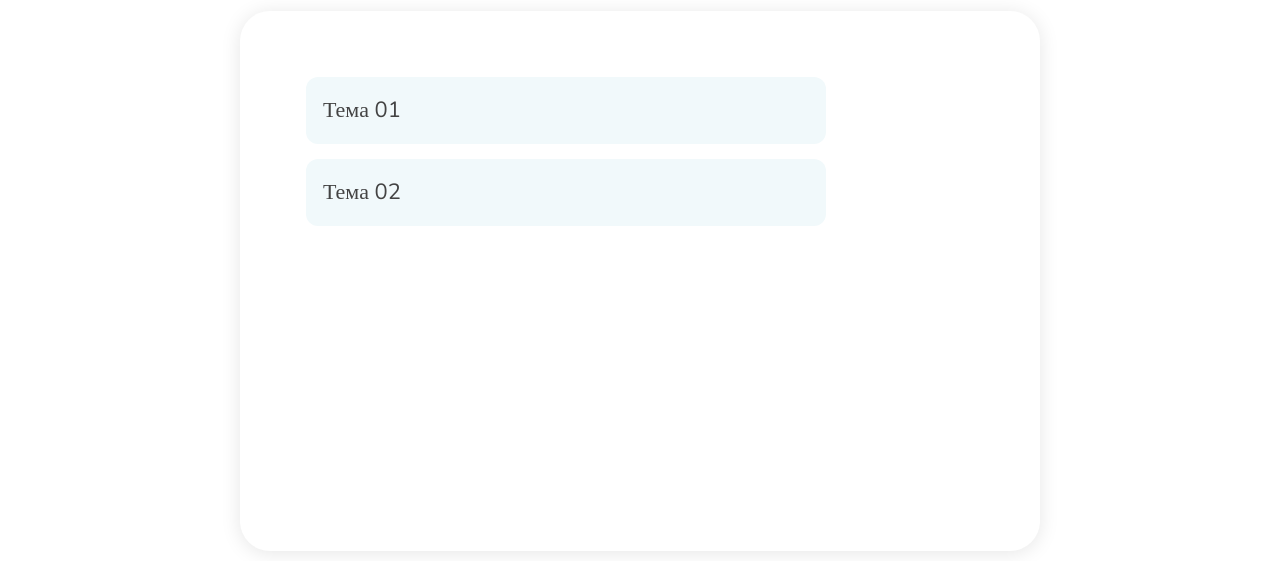
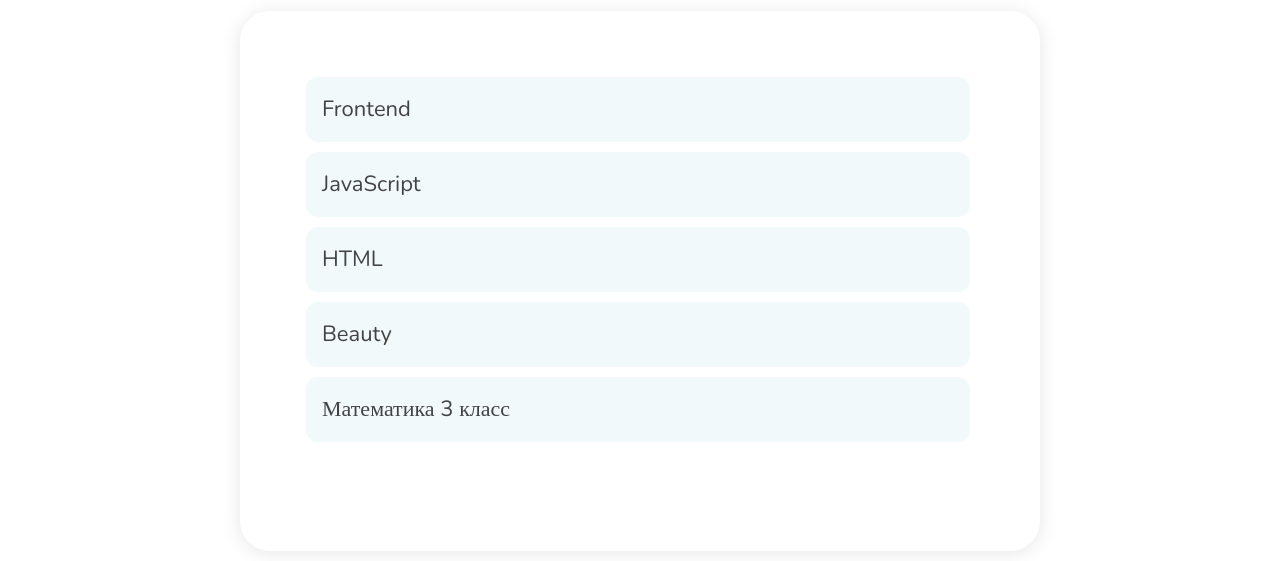
Before and after one commit to Myakis/app-quiz, a plain HTML site: page index.html in a window 1280 px wide. Shown: the part 239-800 px from the top of the page. Drawn offline with nearby package versions, Linux system fonts and the light colour scheme.

Commit message:
add db quiz

```diff
--- /dev/null
+++ b/db/quiz_db.json
@@ -0,0 +1,339 @@
+[
+  {
+    "id": "622",
+    "theme": "Frontend",
+    "result": [
+      [30, "есть зададтки, нужно развивать"],
+      [60, "очень хорошо, но есть пробелы"],
+      [90, "отличный результат"]
+    ],
+    "list": [
+      {
+        "type": "radio",
+        "question": "Расшифруйте аббревиатуру HTML",
+        "answers": ["HyperText Markup Language", "HeadingText Markup Language", "HyperText Mode Language", "HeadingText Markup Language"]
+      },
+      {
+        "type": "radio",
+        "question": "Какой тег используется для создания ссылки",
+        "answers": ["<a>", "<link>", "<p>", "<button>"]
+      },
+      {
+        "type": "radio",
+        "question": "Где должен быть тег title?",
+        "answers": ["head", "main", "body", "footer"],
+        "correct": 1
+      },
+      {
+        "type": "radio",
+        "question": "Какая из предложенных ссылок является абсолютной?",
+        "answers": ["http://www.site.com/page.html", "/page.html", "./page.html", "page.html"]
+      },
+      {
+        "type": "radio",
+        "question": "Тег для вывода изображений",
+        "answers": ["img", "image", "picture", "figure"]
+      },
+      {
+        "type": "radio",
+        "question": "Можно ли строчные элементы вкладывать в блочные?",
+        "answers": ["да, можно", "нет, это не семантичная верстка", "можно, только осторожно", "нет, это не валидно"]
+      },
+      {
+        "type": "radio",
+        "question": "Сколько атрибутов id может быть на странице",
+        "answers": ["Один", "Два", "Сколько угодно", "Не одного, нет такого атрибута"]
+      },
+      {
+        "type": "checkbox",
+        "question": "Какие теги используются для списков",
+        "answers": ["dl", "ol", "ul", "rl"],
+        "correct": 3
+      },
+      {
+        "type": "radio",
+        "question": "Как сделать элемент flex-контейнером?",
+        "answers": ["display: flex", "<flex>", "class=\"flex\"", "flex: 1"]
+      },
+      {
+        "type": "checkbox",
+        "question": "Выберите значения свойства justify-content",
+        "answers": ["space-around", "space-between", "space-evenly", "space-revert"],
+        "correct": 3
+      },
+      {
+        "type": "radio",
+        "question": "Какое значение по умолчанию у свойства align-items?",
+        "answers": ["stretch", "initial", "center", "space-around"]
+      },
+      {
+        "type": "radio",
+        "question": "Можно ли использовать технологию Flex и Grid в одном проекте?",
+        "answers": ["да", "нет", "да, но только на разных страницах", "нет это сломает вёрстку"]
+      },
+      {
+        "type": "radio",
+        "question": "Может ли грид-элемент быть грид-контейнером?",
+        "answers": ["да", "нет, вёрстка сломается", "да, только если inline-grid", "нет, так не работает"]
+      },
+      {
+        "type": "checkbox",
+        "question": "Как в JavaScript создать массив?",
+        "answers": ["[]", "new Array()", "Array()", "array()"],
+        "correct": 3
+      },
+      {
+        "type": "radio",
+        "question": "Этот оператор завершает выполнение текущей функции и возвращает её значение.",
+        "answers": ["return", "break", "throw", "catch"]
+
+      },
+      {
+        "type": "radio",
+        "question": "Расшифруйте аббревиатуру DOM",
+        "answers": ["Document Object Model", "Document Objects Mode", "Digital Optical Modulation", "Digital Optical Modul"]
+      },
+      {
+        "type": "checkbox",
+        "question": "Метод, который округляет аргумент",
+        "answers": ["Math.ceil()", "Math.floor()", "Math.round()", "Math.pow()"],
+        "correct": 3
+      },
+      {
+        "type": "radio",
+        "question": "Этот метод разбивает строку на подстроки в виде массив строк",
+        "answers": ["split()", "slice()", "charAt()", "splice()"]
+      },
+      {
+        "type": "radio",
+        "question": "Что вернет выражение parseInt('007')",
+        "answers": ["7", "'007'", "ошибка", "ничего"]
+      },
+      {
+        "type": "checkbox",
+        "question": "Как добавить элемент elem в массив array?",
+        "answers": ["array.push(elem)", "array.shift(elem)", "array[array.length] = elem", "array.pop(elem)"],
+        "correct": 3
+      }
+    ]
+  },
+  {
+    "id": "57135",
+    "theme": "JavaScript",
+    "result": [
+      [20, "есть зададтки, нужно развивать"],
+      [60, "очень хорошо, но есть пробелы"],
+      [90, "отличный результат"]
+    ],
+    "list": [
+      {
+        "type": "checkbox",
+        "question": "Как в JavaScript создать массив?",
+        "answers": ["[]", "new Array()", "Array()", "array()"],
+        "correct": 3
+      },
+      {
+        "type": "radio",
+        "question": "Этот оператор завершает выполнение текущей функции и возвращает её значение.",
+        "answers": ["return", "break", "throw", "catch"]
+
+      },
+      {
+        "type": "radio",
+        "question": "Расшифруйте аббревиатуру DOM",
+        "answers": ["Document Object Model", "Document Objects Mode", "Digital Optical Modulation", "Digital Optical Modul"]
+      },
+      {
+        "type": "checkbox",
+        "question": "Метод, который округляет аргумент",
+        "answers": ["Math.ceil()", "Math.floor()", "Math.round()", "Math.pow()"],
+        "correct": 3
+      },
+      {
+        "type": "radio",
+        "question": "Этот метод разбивает строку на подстроки в виде массив строк",
+        "answers": ["split()", "slice()", "charAt()", "splice()"]
+      },
+      {
+        "type": "radio",
+        "question": "Что вернет выражение parseInt('007')",
+        "answers": ["7", "'007'", "ошибка", "ничего"]
+      },
+      {
+        "type": "checkbox",
+        "question": "Как добавить элемент elem в массив array?",
+        "answers": ["array.push(elem)", "array.shift(elem)", "array[array.length] = elem", "array.pop(elem)"],
+        "correct": 3
+      }
+    ]
+  },
+  {
+    "id": "89345",
+    "theme": "HTML",
+    "result": [
+      [10, "есть зададтки, нужно развивать"],
+      [60, "очень хорошо, но есть пробелы"],
+      [90, "отличный результат"]
+    ],
+    "list": [
+      {
+        "type": "radio",
+        "question": "Расшифруйте аббревиатуру HTML",
+        "answers": ["HyperText Markup Language", "HeadingText Markup Language", "HyperText Mode Language", "HeadingText Markup Language"]
+      },
+      {
+        "type": "radio",
+        "question": "Какой тег используется для создания ссылки",
+        "answers": ["<a>", "<link>", "<p>", "<button>"]
+      },
+      {
+        "type": "radio",
+        "question": "Где должен быть тег title?",
+        "answers": ["head", "main", "body", "footer"],
+        "correct": 1
+      },
+      {
+        "type": "radio",
+        "question": "Какая из предложенных ссылок является абсолютной?",
+        "answers": ["http://www.site.com/page.html", "/page.html", "./page.html", "page.html"]
+      },
+      {
+        "type": "radio",
+        "question": "Тег для вывода изображений",
+        "answers": ["img", "image", "picture", "figure"]
+      },
+      {
+        "type": "radio",
+        "question": "Можно ли строчные элементы вкладывать в блочные?",
+        "answers": ["да, можно", "нет, это не семантичная верстка", "можно, только осторожно", "нет, это не валидно"]
+      },
+      {
+        "type": "radio",
+        "question": "Сколько атрибутов id может быть на странице",
+        "answers": ["Один", "Два", "Сколько угодно", "Не одного, нет такого атрибута"]
+      },
+      {
+        "type": "checkbox",
+        "question": "Какие теги используются для списков",
+        "answers": ["dl", "ol", "ul", "rl"],
+        "correct": 3
+      },
+      {
+        "type": "radio",
+        "question": "Как сделать элемент flex-контейнером?",
+        "answers": ["display: flex", "<flex>", "class=\"flex\"", "flex: 1"]
+      },
+      {
+        "type": "checkbox",
+        "question": "Выберите значения свойства justify-content",
+        "answers": ["space-around", "space-between", "space-evenly", "space-revert"],
+        "correct": 3
+      },
+      {
+        "type": "radio",
+        "question": "Какое значение по умолчанию у свойства align-items?",
+        "answers": ["stretch", "initial", "center", "space-around"]
+      },
+      {
+        "type": "radio",
+        "question": "Можно ли использовать технологию Flex и Grid в одном проекте?",
+        "answers": ["да", "нет", "да, но только на разных страницах", "нет это сломает вёрстку"]
+      },
+      {
+        "type": "radio",
+        "question": "Может ли грид-элемент быть грид-контейнером?",
+        "answers": ["да", "нет, вёрстка сломается", "да, только если inline-grid", "нет, так не работает"]
+      }
+    ]
+  },
+  {
+    "id": "23023",
+    "theme": "Beauty",
+    "result": [
+      [20, "есть зададтки, нужно развивать"],
+      [50, "очень хорошо, вы разбирайтесь в теме бьюти"],
+      [80, "отличный результат"]
+    ],
+    "list": [
+      {
+        "type": "radio",
+        "question": "цветовой круг содержит в себе",
+        "answers": ["3 основных цвета", "4 основных цвета", "2 основных цвета", "5 основных цветов"]
+      },
+      {
+        "type": "radio",
+        "question": "золотое сечение лица - ",
+        "answers": ["идеальные пропорции лица", "может быть только у мужчин", "встречается только у женщин", "может быть только у детей"]
+      },
+      {
+        "type": "radio",
+        "question": "формы лица, сколько их?",
+        "answers": ["7", "4", "6", "5"]
+      },
+      {
+        "type": "radio",
+        "question": "формы глаз сколько их",
+        "answers": ["9", "6", "8", "5"]
+      },
+      {
+        "type": "radio",
+        "question": "комки Биша — это",
+        "answers": ["жировые отложения в области щек", "жировые отложения под глазами", "жировые отложения в области подбородка", "жировые отложения в верхних веках"]
+      },
+      {
+        "type": "radio",
+        "question": "корректор для лица:",
+        "answers": ["наносится точечно на проблемные участки кожи", "наносится на всё лицо", "наносится только под глаза", "наносится на зоны высветления лица"]
+      },
+      {
+        "type": "radio",
+        "question": "скульптор для лица нужен:",
+        "answers": ["для прорисовывания всех естественныех теневых зон на лице", "чтобы скрыть проблемные участки кожи", "для высветления зоны под глазами", "для затемнения зоны подбородка"]
+      }
+    ]
+  },
+  {
+    "id": "73789",
+    "theme": "Математика 3 класс",
+    "result": [
+      [20, "Молодец, ты очень старался, но нужно еще потренироваться"],
+      [60, "Умница, очень хороший результат"],
+      [100, "Вот это да, это лучший результат"]
+    ],
+    "list": [
+      {
+        "type": "checkbox",
+        "question": "Выбери все выражения, значения которых равны 6",
+        "answers": ["24 : 4", "42 : 7", "30 : 5", "48 : 6"],
+        "correct": 3
+      },
+      {
+        "type": "radio",
+        "question": "Цена одной наклейки 4 рубля. Сколько рублей нужно заплатить за 8 таких наклеек?",
+        "answers": ["4 · 8 = 32 (р.)", "4 + 8 = 12 (р.)", "8 : 4 = 2 (р.)", "8 – 4 = 4 (р.)"]
+
+      },
+      {
+        "type": "checkbox",
+        "question": "Выбери все выражения, значения которых равны 0",
+        "answers": ["0 · 43", "0 · 1", "52 : 1", "1 · 30"],
+        "correct": 2
+      },
+      {
+        "type": "radio",
+        "question": "Для украшения 3 одинаковых тортов нужно 24 розочки. Сколько розочек необходимо для украшения 6 таких тортов?",
+        "answers": ["48", "36", "72", "56"]
+      },
+      {
+        "type": "radio",
+        "question": "Летом Юра отдыхал на море. Там он собрал 10 больших ракушек, а маленьких в 2 раза больше. Сколько всего ракушек собрал Юра?",
+        "answers": ["30", "28", "60", "40"]
+      },
+      {
+        "type": "radio",
+        "question": "Найди площадь клумбы прямоугольной формы, если её длина 4 м, а ширина 2 м.",
+        "answers": ["8м²", "8м", "6м²", "6м"]
+      }
+    ]
+  }
+]
--- a/js/main.js
+++ b/js/main.js
@@ -3,98 +3,17 @@ const main = document.querySelector('.main');
 const form = document.querySelector('.form-main');
 const selection = document.querySelector('.selecton');
 const title = document.querySelector('.main__title');
+
 const getData = () => {
-  const dataBase = [
-    {
-      id: '01',
-      theme: 'Тема 01',
-      result: [
-        [40, 'Есть задатки, нужно развиваться'],
-        [80, 'Очень хорошо, но есть пробелы'],
-        [100, 'ОТличный результат'],
-      ],
-      list: [
-        {
-          type: 'checkbox',
-          question: 'Вопрос',
-          answers: ['Правильный', 'приавильный2', 'неправильный', 'неправильный2'],
-          current: 2,
-        },
-        {
-          type: 'radio',
-          question: 'Вопрос',
-          answers: ['Правильный', 'приавильный2', 'неправильный', 'неправильный2'],
-        },
-        {
-          type: 'checkbox',
-          question: 'Вопрос',
-          answers: ['Правильный', 'приавильный2', 'неправильный', 'неправильный2'],
-          current: 2,
-        },
-        {
-          type: 'radio',
-          question: 'Вопрос',
-          answers: ['Правильный', 'приавильный2', 'неправильный', 'неправильный2'],
-        },
-        {
-          type: 'checkbox',
-          question: 'Вопрос',
-          answers: ['Правильный', 'приавильный2', 'неправильный', 'неправильный2'],
-          current: 2,
-        },
-        {
-          type: 'radio',
-          question: 'Вопрос',
-          answers: ['Правильный', 'приавильный2', 'неправильный', 'неправильный2'],
-        },
-      ],
-    },
-    {
-      id: '02',
-      theme: 'Тема 02',
-      result: [
-        [40, 'Есть задатки, нужно развиваться'],
-        [80, 'Очень хорошо, но есть пробелы'],
-        [100, 'ОТличный результат'],
-      ],
-      list: [
-        {
-          type: 'radio',
-          question: 'Вопрос1',
-          answers: ['Правильный', 'приавильный2', 'неправильный', 'неправильный2'],
-        },
-        {
-          type: 'checkbox',
-          question: 'Вопрос2',
-          answers: ['Правильный', 'приавильный2', 'неправильный', 'неправильный2'],
-          current: 2,
-        },
-        {
-          type: 'radio',
-          question: 'Вопрос3',
-          answers: ['Правильный', 'приавильный2', 'неправильный', 'неправильный2'],
-        },
-        {
-          type: 'checkbox',
-          question: 'Вопрос4',
-          answers: ['Правильный', 'приавильный2', 'неправильный', 'неправильный2'],
-          current: 2,
-        },
-        {
-          type: 'radio',
-          question: 'Вопрос5',
-          answers: ['Правильный', 'приавильный2', 'неправильный', 'неправильный2'],
-        },
-      ],
-    },
-  ];
-  return dataBase;
+  return fetch('/db/quiz_db.json').then(response => response.json());
 };
 
+const localResult = id => localStorage.getItem(id);
 const renderTheme = themes => {
   const list = document.querySelector('.selection__box');
   const buttons = [];
   list.textContent = '';
+
   for (let i = 0; i < themes.length; i++) {
     const li = document.createElement('li');
     li.className = 'selection__item';
@@ -102,11 +21,35 @@ const renderTheme = themes => {
     li.dataset.id = themes[i].id;
     list.append(li);
     buttons.push(li);
+
+    const result = localResult(themes[i].id);
+    if (result) {
+      const resultBlock = document.createElement('div');
+      resultBlock.className = 'selecton__result';
+      resultBlock.innerHTML = `
+        <span>${result}/${themes[i].list.length}</span>Последний результат
+      `;
+      li.append(resultBlock);
+    }
   }
   return buttons;
 };
 
-const hideElem = elem => {
+const showElem = elem => {
+  let opacity = 0;
+  elem.opacity = opacity;
+  elem.style.display = '';
+  const animation = () => {
+    opacity += 0.05;
+    elem.style.opacity = opacity;
+    if (opacity < 1) {
+      requestAnimationFrame(animation);
+    }
+  };
+  requestAnimationFrame(animation);
+};
+
+const hideElem = (elem, callback) => {
   let opacity = getComputedStyle(elem).getPropertyValue('opacity');
   const animation = () => {
     opacity -= 0.05;
@@ -115,25 +58,92 @@ const hideElem = elem => {
       requestAnimationFrame(animation);
     } else {
       elem.style.display = 'none';
+      if (callback) callback();
     }
   };
   requestAnimationFrame(animation);
 };
 
+//Перемешиваем массив с правильными ответами
+const shuffle = array => {
+  const newArray = [...array];
+  for (let i = newArray.length - 1; i > 0; i--) {
+    const j = Math.floor(Math.random() * (i + 1));
+    [newArray[i], newArray[j]] = [newArray[j], newArray[i]];
+  }
+  return newArray;
+};
+
+const createKeyAnswers = data => {
+  const keys = [];
+  for (let i = 0; i < data.answers.length; i++) {
+    if (data.type === 'radio') {
+      keys.push([data.answers[i], !i]);
+    } else {
+      keys.push([data.answers[i], i < data.correct]);
+    }
+  }
+  return shuffle(keys);
+};
+
 const createAnswer = data => {
   const type = data.type;
-  return data.answers.map(item => {
+  const answers = createKeyAnswers(data);
+  const labels = answers.map((item, i) => {
     const label = document.createElement('label');
     label.className = 'form-main__label';
+
     const input = document.createElement('input');
     input.type = type;
     input.name = `answer`;
+    input.value = i;
+
     const fakeInput = document.createElement('div');
     fakeInput.className = `form-main__fake-${type}`;
-    const text = document.createTextNode(item);
+
+    const text = document.createTextNode(item[0]);
     label.append(input, fakeInput, text);
     return label;
   });
+  const keys = answers.map(answer => answer[1]);
+  return {
+    labels,
+    keys,
+  };
+};
+
+const showResult = (result, quiz) => {
+  const block = document.createElement('div');
+  block.className = 'main__box-final final selecton';
+
+  const persent = (result / quiz.list.length) * 100;
+  let ratio = 0;
+  for (let i = 0; i < quiz.result.length; i++) {
+    if (persent >= quiz.result[i][0]) {
+      ratio = i;
+    }
+  }
+  block.innerHTML = `
+    <h2 class="main__subtitle main__subtitle-final">Ваш результат</h2>
+    <div class="final__box">
+      <div class="final__result result-${ratio + 1}"><span>${result}/${quiz.list.length} </span></div>
+      <p class="final__text">${quiz.result[ratio][1]}!</p>
+    </div>
+    <b
+  `;
+  const button = document.createElement('button');
+  button.className = 'final__btn final__return btn';
+  button.textContent = `К списку вкизов`;
+  block.append(button);
+  main.append(block);
+  button.addEventListener('click', () => {
+    hideElem(block);
+    initQuiz();
+  });
+};
+
+const saveResult = (resultm, id) => {
+  localStorage.setItem(id, resultm);
 };
 
 const renderQuiz = quiz => {
@@ -142,15 +152,18 @@ const renderQuiz = quiz => {
 
   const questionBox = document.createElement('div');
   questionBox.className = 'main__box main__box-question selecton';
+
   const questionWrapp = document.createElement('div');
   questionWrapp.className = `form-main__box`;
   main.append(questionBox);
+
+  let result = 0;
   let questionCount = 0;
+
   const showQuestion = () => {
     const data = quiz.list[questionCount];
     questionCount++;
-    questionBox.textContent = '';
-
+    questionBox.innerHTML = '';
     const form = document.createElement('form');
     form.className = 'main__form form-main';
 
@@ -175,25 +188,43 @@ const renderQuiz = quiz => {
     footerStep.dataset.count = `${questionCount}/${quiz.list.length}`;
     footerCard.append(footerBtn, footerStep);
 
-    const answer = createAnswer(data);
-    questionWrapp.append(...answer);
+    const answerData = createAnswer(data);
+
+    questionWrapp.innerHTML = '';
+    questionWrapp.append(...answerData.labels);
     form.append(h2, questionWrapp, footerCard);
+
     form.addEventListener('submit', e => {
       e.preventDefault();
       let ok = false;
+
       const answer = [...form.answer].map(input => {
         if (input.checked) ok = true;
         return input.checked ? input.value : false;
       });
       if (ok) {
-        console.log(answer);
+        const r = answer.every((result, i) => !!result === answerData.keys[i]);
+        if (r) {
+          result++;
+        }
+        if (questionCount < quiz.list.length) {
+          showQuestion();
+        } else {
+          hideElem(questionBox);
+          showResult(result, quiz);
+          saveResult(result, quiz.id);
+        }
       } else {
-        console.error('Не выбран ни один ответ');
+        form.classList.add('form-main-error');
+        setTimeout(() => {
+          form.classList.remove('form-main-error');
+        }, 1000);
       }
     });
   };
   showQuestion();
 };
+
 const addClick = (bnts, data) => {
   bnts.forEach(btn => {
     btn.addEventListener('click', () => {
@@ -203,12 +234,12 @@ const addClick = (bnts, data) => {
   });
 };
 
-const initQuiz = () => {
-  const data = getData();
+const initQuiz = async () => {
+  showElem(title);
+  showElem(selection);
+  const data = await getData();
   const buttons = renderTheme(data);
   addClick(buttons, data);
 };
+
 initQuiz();
-// form.addEventListener('submit', e => {
-//   e.preventDefault();
-// });
```
Also changed, not shown: index.html (+0 -1 lines), css/style.min.css.
